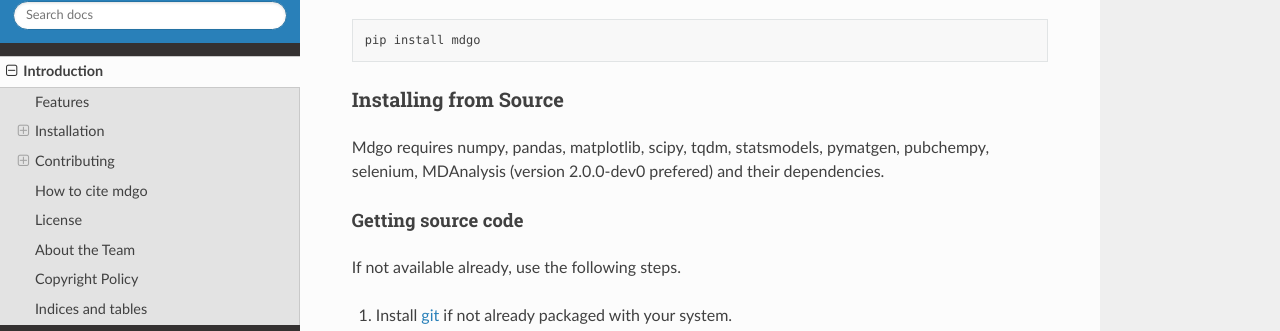
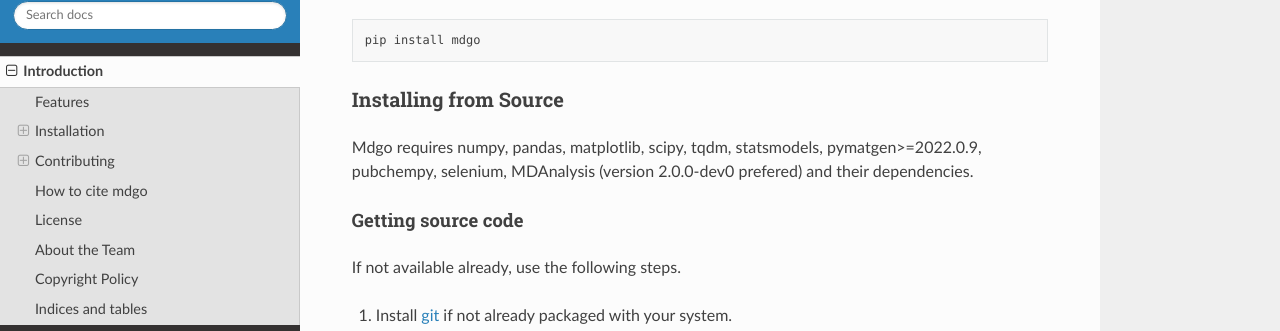
Before and after one commit to HouGroup/mdgo, a Sphinx documentation site: the page built from docs/source/introduction.rst, in a window 1280 px wide and 900 px high, scrolled down 2103 px. Shown: the part 120-451 px from the top of the window. Built offline with Sphinx 7.4.7 and the Read the Docs theme 2.0.0, drawn with Linux system fonts in a browser that asks for light colours.

Commit message:
require pymatgen>=2022.0.9

```diff
--- a/docs/source/introduction.rst
+++ b/docs/source/introduction.rst
@@ -129,7 +129,7 @@ To install the latest release version of mdgo::
 Installing from Source
 ----------------------
 
-Mdgo requires numpy, pandas, matplotlib, scipy, tqdm, statsmodels, pymatgen, pubchempy, selenium, MDAnalysis (version 2.0.0-dev0 prefered) and their dependencies.
+Mdgo requires numpy, pandas, matplotlib, scipy, tqdm, statsmodels, pymatgen>=2022.0.9, pubchempy, selenium, MDAnalysis (version 2.0.0-dev0 prefered) and their dependencies.
 
 Getting source code
 ^^^^^^^^^^^^^^^^^^^
--- a/setup.py
+++ b/setup.py
@@ -17,7 +17,7 @@ INSTALL_REQUIRES = [
     "matplotlib",
     "scipy",
     "tqdm",
-    "pymatgen>=2022.0.8",
+    "pymatgen>=2022.0.9",
     "statsmodels",
     "pubchempy",
     "MDAnalysis",
```
Also changed, not shown: README.md (+1 -1 lines).
